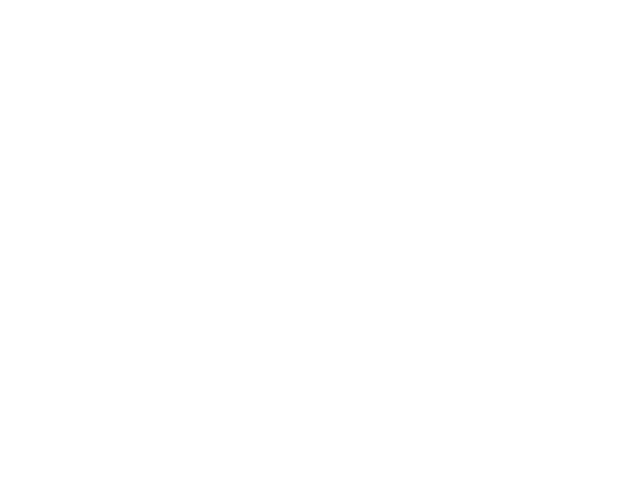
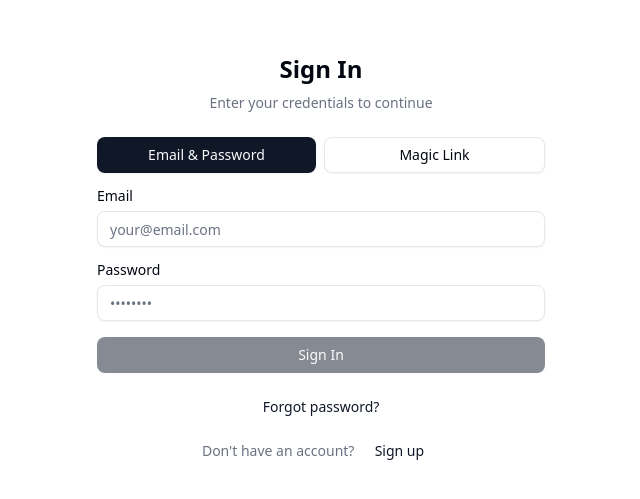
Before and after one commit to wesselgrift/sveltekit-spa, a SvelteKit app: page /login in a window 1280 px wide. Shown: the part 139-638 px from the top of the page, without its empty margins (319-959 px from the left). Built offline with nearby package versions, Linux system fonts and the light colour scheme; no server answers.

Commit message:
Simple login page

```diff
--- a/src/routes/(protected)/app/+page.svelte
+++ b/src/routes/(protected)/app/+page.svelte
@@ -15,3 +15,4 @@
 </script>
 
 <!-- TODO: Implement protected page with user info and logout functionality -->
+Hello!
--- a/src/routes/(public)/(auth)/login/+page.svelte
+++ b/src/routes/(public)/(auth)/login/+page.svelte
@@ -3,35 +3,274 @@
 	 * Login Page
 	 *
 	 * Login page accessible at /login.
-	 *
-	 * Will contain:
-	 * - Import user and loading from $lib/auth/state.svelte.ts
-	 * - Import auth actions from $lib/auth/actions.ts (loginWithEmail, sendMagicLink, verifyMagicLink)
-	 * - Import goto from $app/navigation
-	 * - Import $page from $app/stores to read next query param
-	 * - Import isSignInWithEmailLink from firebase/auth
-	 * - Import auth instance from $lib/firebase/config
-	 * - Import getMagicLinkEmail from $lib/auth/storage.ts
-	 * - Import ShadCN components: Input, Label, Button
-	 * - Import getAuthErrorMessage from $lib/auth/errors.ts for user-friendly error messages
-	 * - $effect to redirect to /app if already logged in (check user !== null)
-	 * - On mount, handle magic link verification FIRST (before showing form):
-	 *   - Check if URL contains magic link: `isSignInWithEmailLink(auth, window.location.href)`
-	 *   - If yes:
-	 *     - Retrieve stored email: `getMagicLinkEmail()` from storage
-	 *     - If email missing, prompt user to enter email (different device case)
-	 *     - Call `verifyMagicLink(email)` to complete sign-in
-	 *     - On success, extract `next` query param: `$page.url.searchParams.get('next')`
-	 *     - Redirect: `goto(next ?? "/app")`
-	 * - Email/password form using Input and Label components
-	 * - Toggle between password and magic link authentication
-	 * - Form submission handlers:
-	 *   - Email/password: call `loginWithEmail(email, password)`
-	 *   - Magic link: call `sendMagicLink(email, next)` passing next param if present
-	 * - After successful login (any method), redirect: `goto(next ?? "/app")`
-	 * - Links to signup and reset password using Button components
-	 * - Error message display using getAuthErrorMessage() for user-friendly messages
+	 * Handles email/password login and magic link authentication.
 	 */
+
+	import { goto } from '$app/navigation';
+	import { page } from '$app/state';
+	import { isSignInWithEmailLink } from 'firebase/auth';
+	import { auth } from '$lib/firebase/config';
+	import {
+		authState,
+		loginWithEmail,
+		sendMagicLink,
+		verifyMagicLink,
+		getMagicLinkEmail,
+		getAuthErrorMessage
+	} from '$lib/auth';
+	import { Button } from '$lib/components/ui/button';
+	import { Input } from '$lib/components/ui/input';
+	import { Label } from '$lib/components/ui/label';
+
+	// Form state
+	let email = $state('');
+	let password = $state('');
+	let useMagicLink = $state(false);
+	let loading = $state(false);
+	let error = $state<string | null>(null);
+	let magicLinkSent = $state(false);
+	let verifyingMagicLink = $state(false);
+	let magicLinkEmailPrompt = $state(false);
+
+	// Get next param for redirect after login
+	const nextParam = $derived(page.url.searchParams.get('next'));
+
+	// Redirect if already logged in
+	$effect(() => {
+		if (!authState.loading && authState.user !== null) {
+			goto(nextParam ?? '/app');
+		}
+	});
+
+	// Handle magic link verification on mount
+	$effect(() => {
+		// Only run in browser and after auth finishes loading
+		if (typeof window === 'undefined' || authState.loading) {
+			return;
+		}
+
+		// Check if URL contains a magic link
+		if (isSignInWithEmailLink(auth, window.location.href)) {
+			verifyingMagicLink = true;
+			const storedEmail = getMagicLinkEmail();
+
+			// If email is stored (same device), verify immediately
+			if (storedEmail) {
+				handleMagicLinkVerification(storedEmail);
+			} else {
+				// Different device case - prompt for email
+				magicLinkEmailPrompt = true;
+			}
+		}
+	});
+
+	async function handleMagicLinkVerification(emailToUse: string): Promise<void> {
+		try {
+			error = null;
+			const next = await verifyMagicLink(emailToUse);
+			// Redirect after successful verification
+			goto(next ?? '/app');
+		} catch (err) {
+			error = getAuthErrorMessage(err);
+			verifyingMagicLink = false;
+			magicLinkEmailPrompt = false;
+		}
+	}
+
+	async function handleEmailPasswordLogin(): Promise<void> {
+		if (!email || !password) {
+			error = 'Please enter both email and password';
+			return;
+		}
+
+		try {
+			loading = true;
+			error = null;
+			await loginWithEmail(email, password);
+			// Redirect after successful login
+			goto(nextParam ?? '/app');
+		} catch (err) {
+			error = getAuthErrorMessage(err);
+		} finally {
+			loading = false;
+		}
+	}
+
+	async function handleMagicLinkSend(): Promise<void> {
+		if (!email) {
+			error = 'Please enter your email address';
+			return;
+		}
+
+		try {
+			loading = true;
+			error = null;
+			await sendMagicLink(email, nextParam ?? undefined);
+			magicLinkSent = true;
+		} catch (err) {
+			error = getAuthErrorMessage(err);
+		} finally {
+			loading = false;
+		}
+	}
 </script>
 
-<!-- TODO: Implement login form with ShadCN components -->
+<div class="flex min-h-screen items-center justify-center p-4">
+	<div class="w-full max-w-md space-y-6">
+		<div class="text-center">
+			<h1 class="text-2xl font-bold">Sign In</h1>
+			<p class="mt-2 text-sm text-muted-foreground">
+				{useMagicLink ? 'Enter your email to receive a magic link' : 'Enter your credentials to continue'}
+			</p>
+		</div>
+
+		{#if verifyingMagicLink}
+			<div class="text-center">
+				<p>Verifying magic link...</p>
+			</div>
+		{:else if magicLinkEmailPrompt}
+			<div class="space-y-4">
+				<p class="text-sm text-muted-foreground">
+					Please enter the email address associated with this magic link:
+				</p>
+				<form
+					onsubmit={(e) => {
+						e.preventDefault();
+						if (email) {
+							handleMagicLinkVerification(email);
+						}
+					}}
+					class="space-y-4"
+				>
+					<div class="space-y-2">
+						<Label for="magic-email">Email</Label>
+						<Input
+							id="magic-email"
+							type="email"
+							placeholder="your@email.com"
+							bind:value={email}
+							required
+							disabled={loading}
+						/>
+					</div>
+					<Button type="submit" disabled={loading || !email} class="w-full">
+						{loading ? 'Verifying...' : 'Verify Magic Link'}
+					</Button>
+					{#if error}
+						<p class="text-sm text-destructive">{error}</p>
+					{/if}
+				</form>
+			</div>
+		{:else if magicLinkSent}
+			<div class="space-y-4 text-center">
+				<p class="text-sm text-muted-foreground">
+					Check your email for a magic link. Click the link to sign in.
+				</p>
+				<Button
+					variant="outline"
+					onclick={() => {
+						magicLinkSent = false;
+						email = '';
+					}}
+					class="w-full"
+				>
+					Send Another Link
+				</Button>
+			</div>
+		{:else}
+			<div class="space-y-4">
+				<!-- Toggle between email/password and magic link -->
+				<div class="flex gap-2">
+					<Button
+						variant={!useMagicLink ? 'default' : 'outline'}
+						onclick={() => {
+							useMagicLink = false;
+							error = null;
+						}}
+						class="flex-1"
+					>
+						Email & Password
+					</Button>
+					<Button
+						variant={useMagicLink ? 'default' : 'outline'}
+						onclick={() => {
+							useMagicLink = true;
+							error = null;
+						}}
+						class="flex-1"
+					>
+						Magic Link
+					</Button>
+				</div>
+
+				{#if error}
+					<p class="text-sm text-destructive">{error}</p>
+				{/if}
+
+				{#if useMagicLink}
+					<!-- Magic Link Form -->
+					<form onsubmit={(e) => { e.preventDefault(); handleMagicLinkSend(); }} class="space-y-4">
+						<div class="space-y-2">
+							<Label for="magic-email">Email</Label>
+							<Input
+								id="magic-email"
+								type="email"
+								placeholder="your@email.com"
+								bind:value={email}
+								required
+								disabled={loading}
+							/>
+						</div>
+						<Button type="submit" disabled={loading || !email} class="w-full">
+							{loading ? 'Sending...' : 'Send Magic Link'}
+						</Button>
+					</form>
+				{:else}
+					<!-- Email/Password Form -->
+					<form onsubmit={(e) => { e.preventDefault(); handleEmailPasswordLogin(); }} class="space-y-4">
+						<div class="space-y-2">
+							<Label for="email">Email</Label>
+							<Input
+								id="email"
+								type="email"
+								placeholder="your@email.com"
+								bind:value={email}
+								required
+								disabled={loading}
+							/>
+						</div>
+						<div class="space-y-2">
+							<Label for="password">Password</Label>
+							<Input
+								id="password"
+								type="password"
+								placeholder="••••••••"
+								bind:value={password}
+								required
+								disabled={loading}
+							/>
+						</div>
+						<Button type="submit" disabled={loading || !email || !password} class="w-full">
+							{loading ? 'Signing in...' : 'Sign In'}
+						</Button>
+					</form>
+				{/if}
+
+				<!-- Links to other auth pages -->
+				<div class="space-y-2 text-center">
+					{#if !useMagicLink}
+						<Button variant="link" href="/reset-password" class="text-sm">
+							Forgot password?
+						</Button>
+					{/if}
+					<div>
+						<span class="text-sm text-muted-foreground">Don't have an account? </span>
+						<Button variant="link" href="/signup" class="text-sm">
+							Sign up
+						</Button>
+					</div>
+				</div>
+			</div>
+		{/if}
+	</div>
+</div>
```
